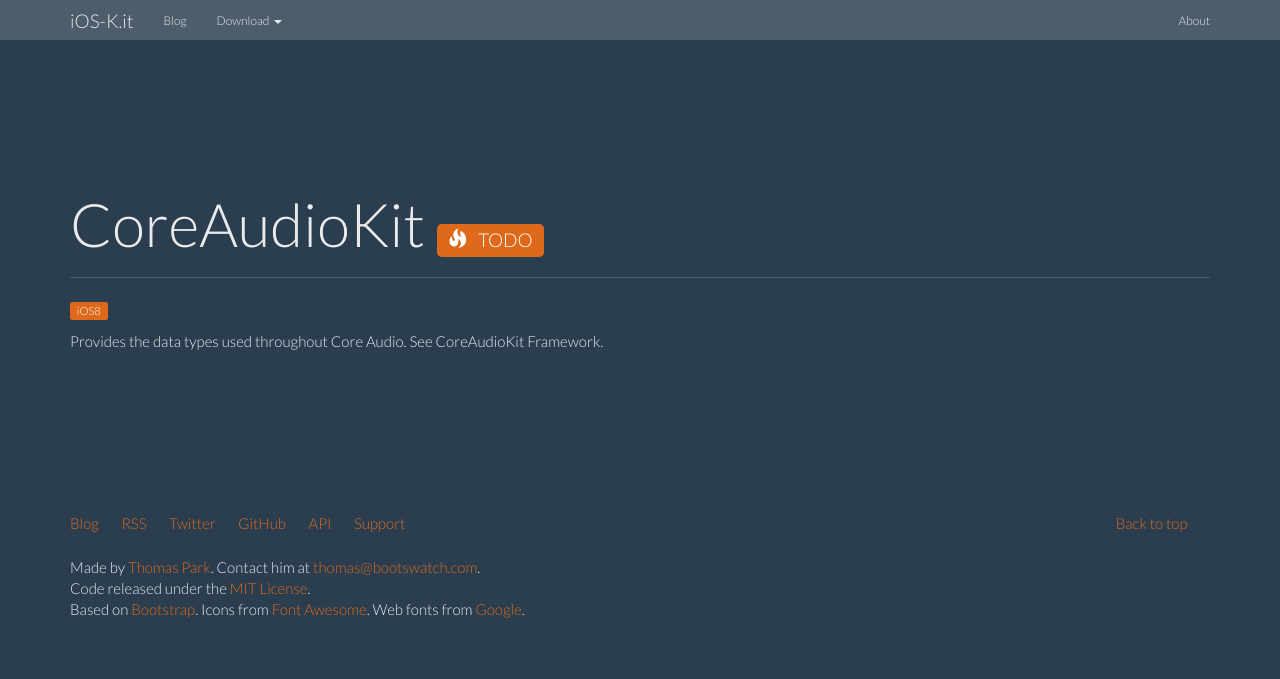
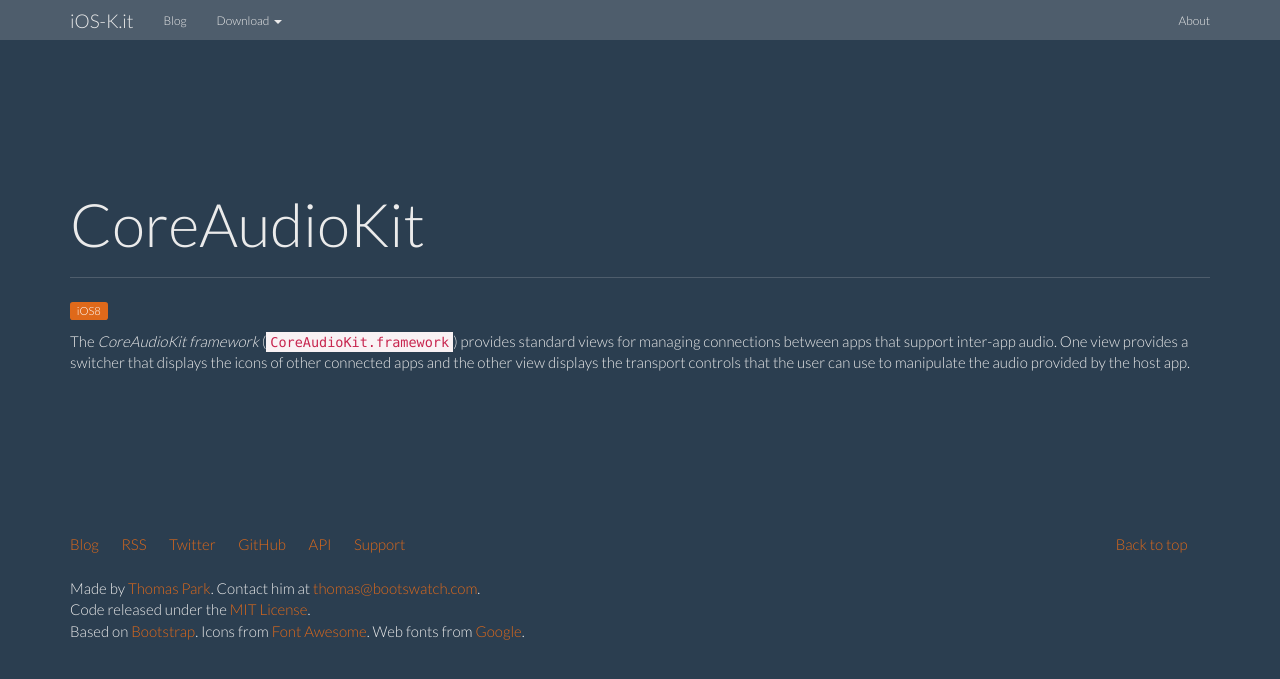
Before and after one commit to ioskit/ioskit.github.io, a Jekyll site: the page built from _kits/CoreAudioKit.md, in a window 1280 px wide. Shown: the top 679 px of the page. Built offline with Jekyll 4.4.1, drawn with Linux system fonts in a browser that asks for light colours; nearby versions of some CDN libraries.

Commit message:
Kit: CoreAudioKit.

```diff
--- a/_kits/CoreAudioKit.md
+++ b/_kits/CoreAudioKit.md
@@ -2,11 +2,11 @@
 layout: kit
 name: 'CoreAudioKit'
 id: coreaudiokit
-status: TODO
+status:
 since: iOS8
 prefixe: 'CA'
 link:
-abstract: "Provides the data types used throughout Core Audio. See CoreAudioKit Framework."
+abstract: "Provides the data types used throughout Core Audio."
 links__:
  - link:
      name: 'aaa'
@@ -14,4 +14,4 @@ links__:
      description: 'ccc'
 ---
 
-Provides the data types used throughout Core Audio. See CoreAudioKit Framework.
+The *CoreAudioKit framework* (`CoreAudioKit.framework`) provides standard views for managing connections between apps that support inter-app audio. One view provides a switcher that displays the icons of other connected apps and the other view displays the transport controls that the user can use to manipulate the audio provided by the host app.
```
